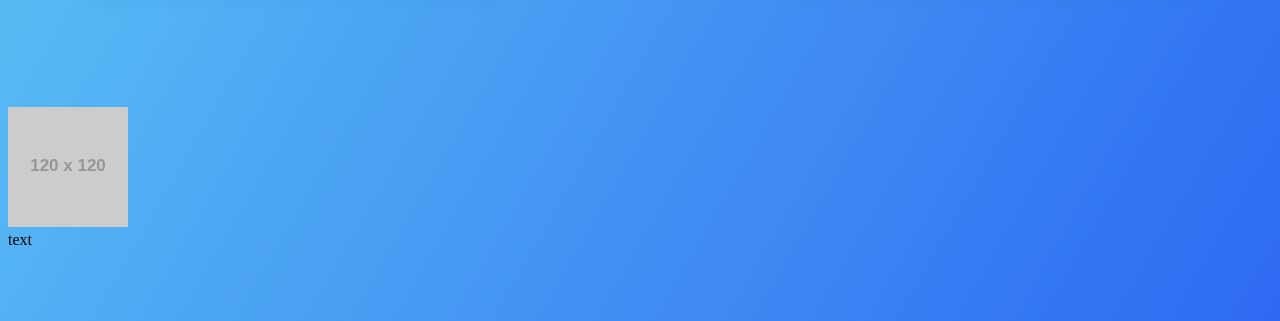
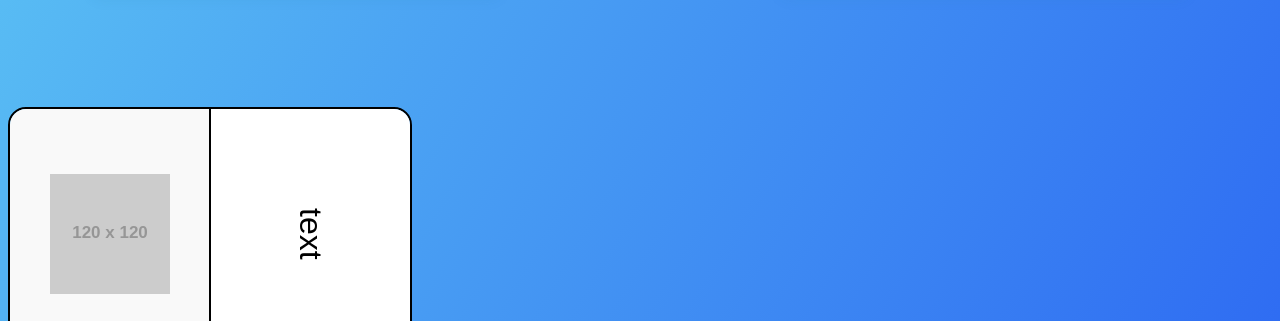
Before and after one commit to PR1035/SIH-2025-Website, a plain HTML site: page index.html in a window 1280 px wide. Shown: the part 631-952 px from the top of the page. Drawn offline with Linux system fonts and the light colour scheme; placeholder pictures from the web are drawn by us.

Commit message:
Update style.css

```diff
--- a/style.css
+++ b/style.css
@@ -273,3 +273,41 @@ body {
   .faq-question { font-size: 16px; padding: 14px; }
   .faq-answer { font-size: 15px; padding: 14px; }
 }
+
+.container {
+      display: flex;
+      width: 400px;
+      height: 250px;
+      border: 2px solid #000;
+      border-radius: 18px;
+      overflow: hidden;
+    }
+.pic-section {
+      flex: 1;
+      border-right: 2px solid #000;
+      display: flex;
+      align-items: center;
+      justify-content: center;
+      background: #f9f9f9;
+    }
+.text-section {
+      flex: 1;
+      display: flex;
+      align-items: center;
+      justify-content: center;
+      font-size: 2rem;
+      font-family: Arial, sans-serif;
+      background: #fff;
+      writing-mode: vertical-rl;
+      text-orientation: mixed;
+    }
+    /* Optional: Responsiveness */
+@media (max-width: 500px) {
+      .container {
+        width: 100%;
+        height: 150px;
+      }
+      .text-section {
+        font-size: 1.2rem;
+      }
+    }
```
